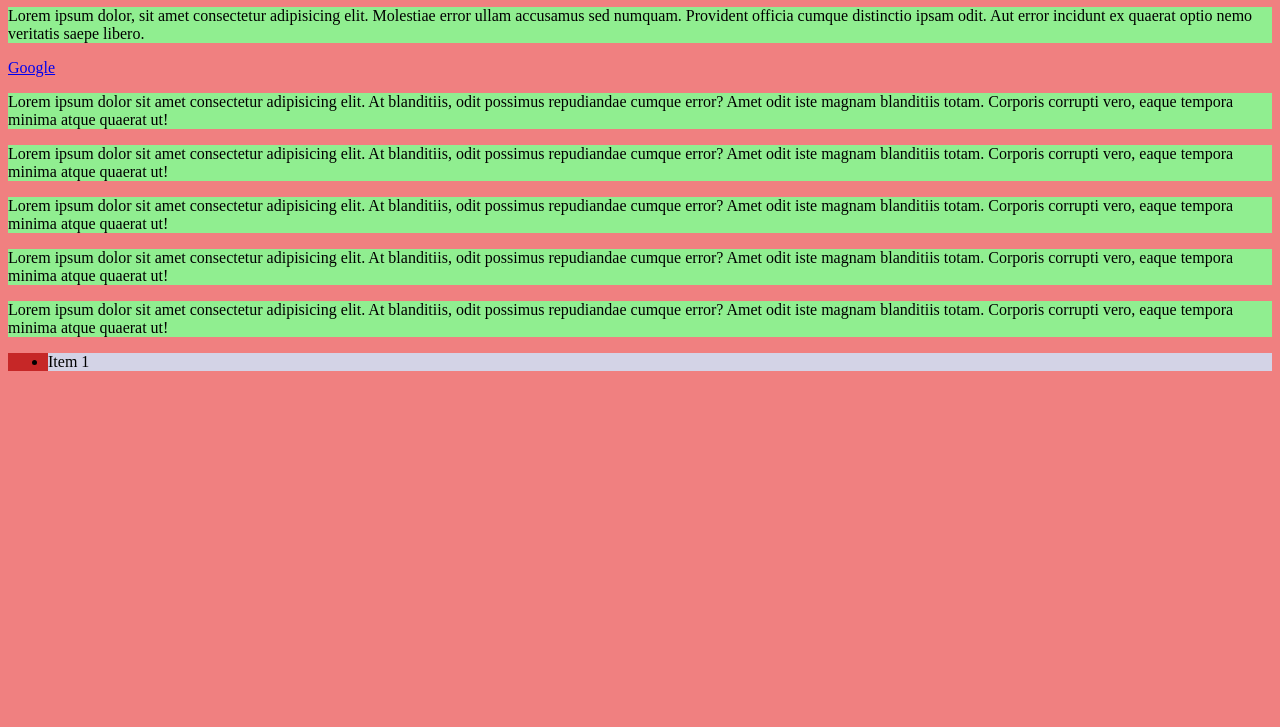
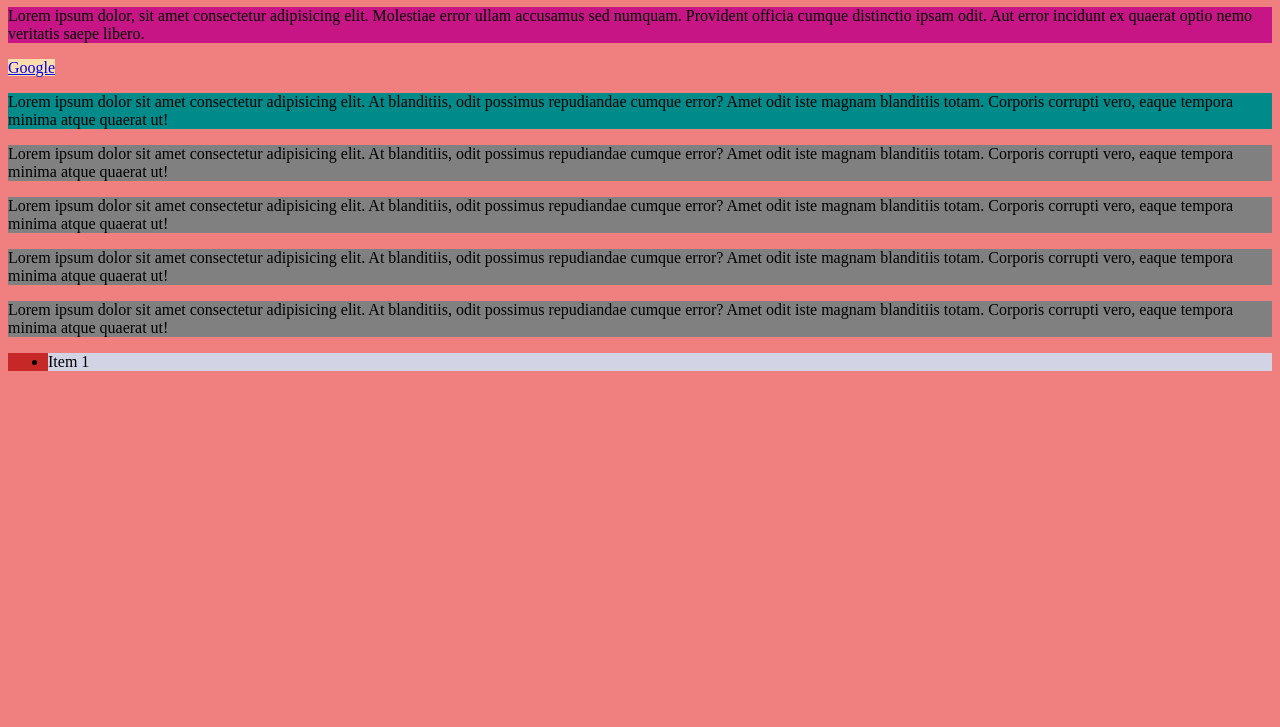
Before and after one commit to makore3/curso-css-dorian, a plain HTML site: page 6 - Selectores/index.html in a window 1280 px wide. Shown: the part 73-800 px from the top of the page. Drawn offline with Linux system fonts and the light colour scheme.

Commit message:
feat: enhance CSS comments for attribute selectors and improve structure

```diff
--- a/6 - Selectores/css/styles.css
+++ b/6 - Selectores/css/styles.css
@@ -6,6 +6,15 @@
             Universal
             De Tipo o Etiqueta -> Nombre de la etiqueta
         De Atributo
+            id -> id del elmemento
+            clase -> clase del elemento
+            otros atributos
+                [atributo]
+                [atributo=valor]
+                [atributo^=valor]
+                [atributo*=valor]
+                [atributo$=valor]
+                [atributo|=valor]
     Compuestos
         Agrupados
         Combinadores
@@ -30,3 +39,47 @@ ul{
 li{
     background-color: rgb(211, 211, 230);
 }
+
+/* No se recomienda dar estilos con id */
+#title {
+    background-color: lightsalmon;
+}
+
+.title {
+    background-color: bisque;
+}
+
+.texto {
+    background-color: darkcyan;
+}
+
+[href] {
+    background-color: deeppink;
+}
+
+[href="https://www.google.com/"] {
+    background-color: rgb(172, 45, 113);
+}
+
+[href^="https:"] {
+    background-color: rgb(40, 255, 40);
+}
+
+[href*="google"] {
+    background-color: fuchsia;
+}
+
+[href$=".com/"] {
+    background-color: navajowhite;
+}
+
+[lang|="en"] {
+    background-color: mediumvioletred;
+}
+
+.text-1,
+.text-2,
+.text-3,
+.text-4 {
+    background-color: grey;
+}
```
